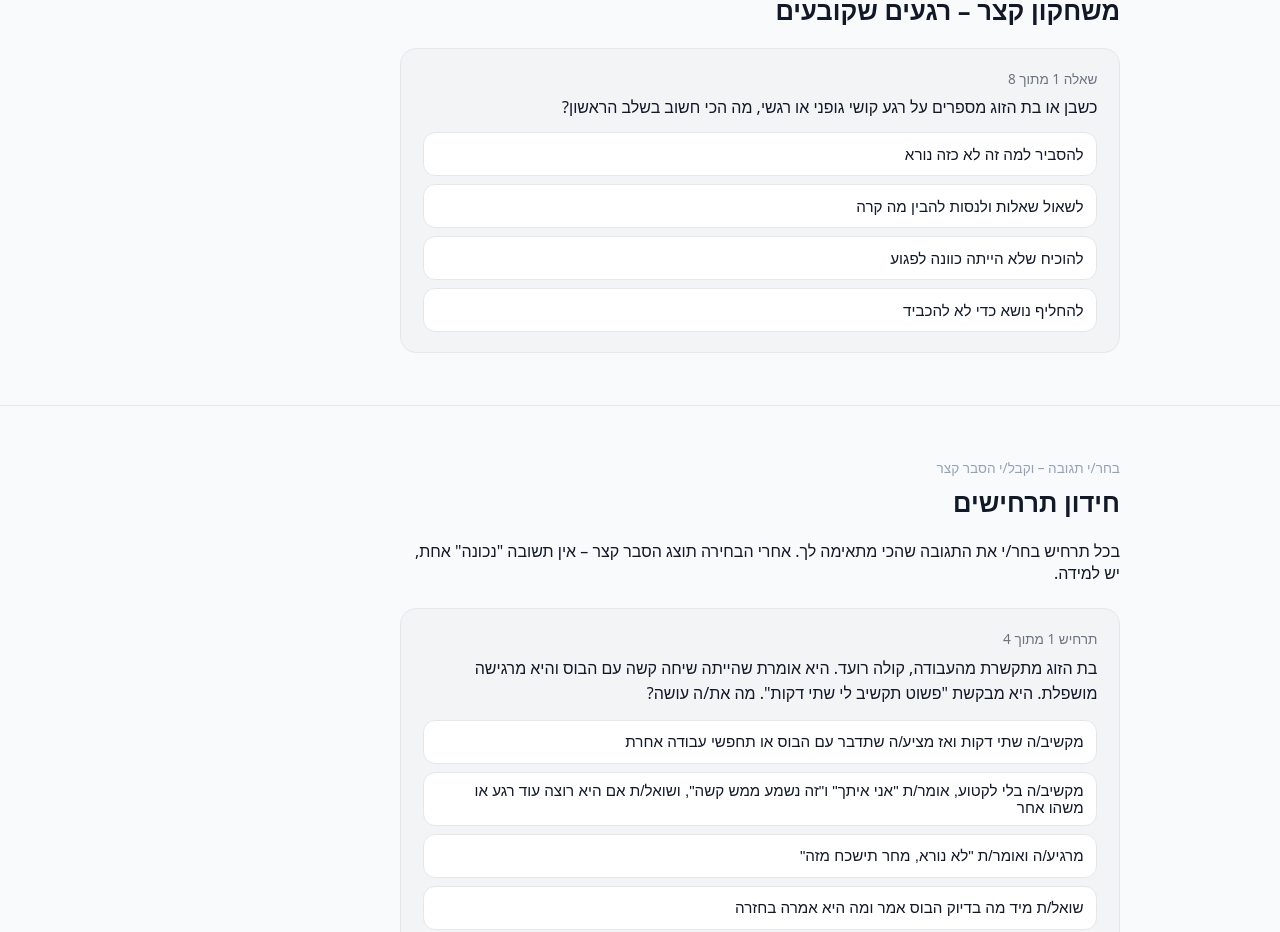
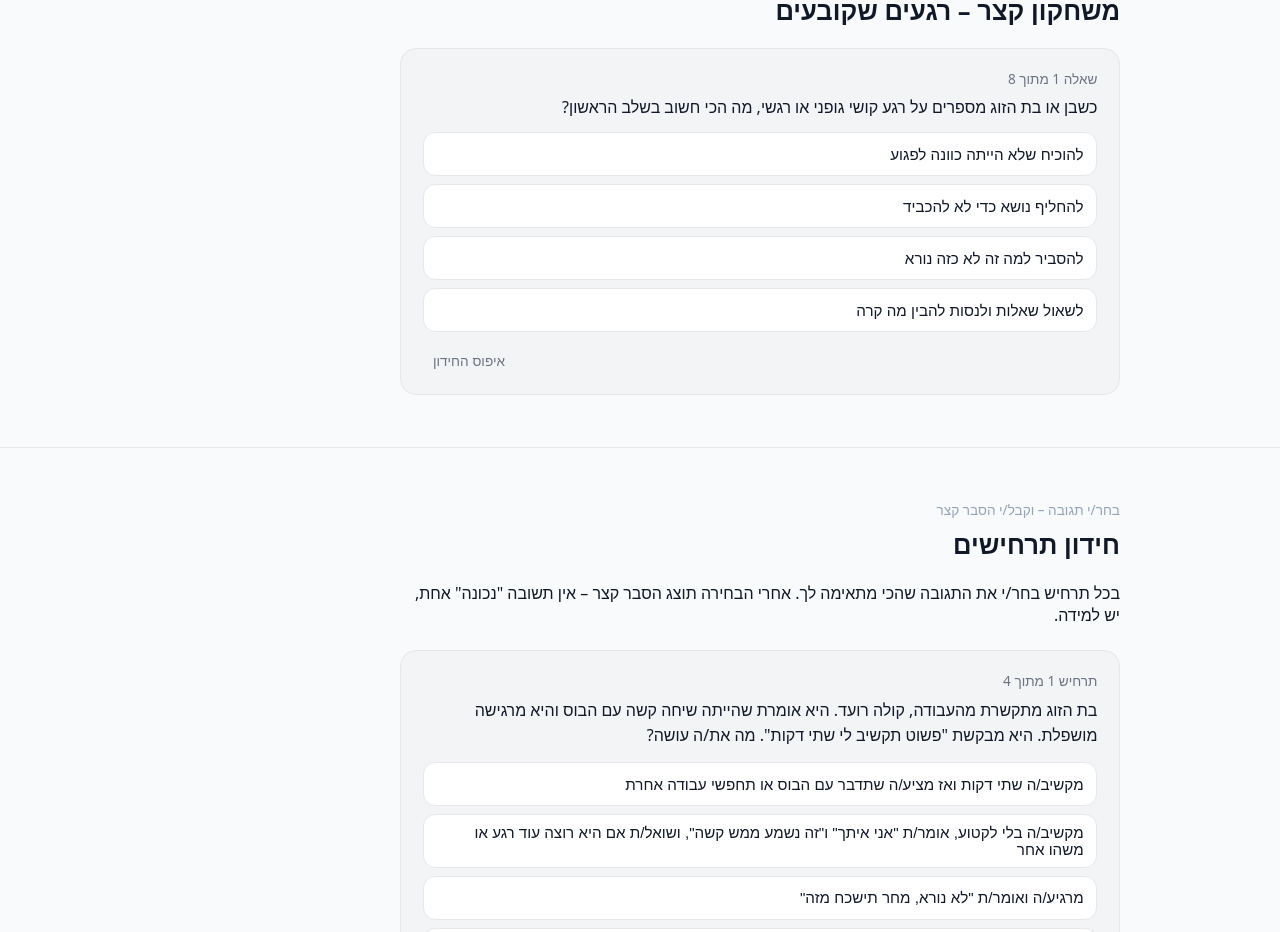
Before and after one commit to Michael2001papis/Basic-Understanding-Life, a React (Vite) app: page / in a window 1280 px wide. Shown: the part 5700-6632 px from the top of the page. Built offline with nearby package versions, Linux system fonts and the light colour scheme.

Commit message:
01.02.03 V - תיקון באגים + כללים ספציפים + חידון + כפתורי עזר

```diff
--- a/src/components/sections/QuizSection.tsx
+++ b/src/components/sections/QuizSection.tsx
@@ -1,5 +1,15 @@
-import { useEffect, useRef, useState } from 'react'
+import { useEffect, useMemo, useRef, useState } from 'react'
 import { SectionWrapper } from '../shared/SectionWrapper'
+
+/** Fisher-Yates shuffle – מחזיר עותק מעורבב בלי לשנות את המערך המקורי */
+function shuffle<T>(array: T[]): T[] {
+  const out = [...array]
+  for (let i = out.length - 1; i > 0; i--) {
+    const j = Math.floor(Math.random() * (i + 1));
+    [out[i], out[j]] = [out[j], out[i]]
+  }
+  return out
+}
 
 type Option = {
   id: string
@@ -304,6 +314,16 @@ function buildEmailBody(answers: Record<string, string>, openAnswer: string, sta
 }
 
 export function QuizSection() {
+  const [shuffleKey, setShuffleKey] = useState(0)
+  const shuffledQuestions = useMemo(
+    () =>
+      questions.map((q) => ({
+        ...q,
+        options: shuffle([...q.options]),
+      })),
+    [shuffleKey],
+  )
+
   const [currentIndex, setCurrentIndex] = useState(0)
   const [finished, setFinished] = useState(false)
   const [answers, setAnswers] = useState<Record<string, string>>({})
@@ -354,7 +374,7 @@ export function QuizSection() {
     window.localStorage.setItem(STORAGE_KEY, JSON.stringify(state))
   }, [currentIndex, finished, answers, openAnswer])
 
-  const current = questions[currentIndex]
+  const current = shuffledQuestions[currentIndex]
 
   const handleSelect = (questionId: string, option: Option) => {
     if (quizStartTimeRef.current === null) quizStartTimeRef.current = Date.now()
@@ -372,6 +392,25 @@ export function QuizSection() {
     } else {
       setCurrentIndex((prev) => prev + 1)
     }
+  }
+
+  const handleBackToPrevious = () => {
+    setShowExplanation(null)
+    setLastSelectedOption(null)
+    setCurrentIndex((prev) => Math.max(0, prev - 1))
+  }
+
+  const handleResetQuiz = () => {
+    window.localStorage.removeItem(STORAGE_KEY)
+    quizStartTimeRef.current = null
+    setCurrentIndex(0)
+    setFinished(false)
+    setAnswers({})
+    setOpenAnswer('')
+    setShowExplanation(null)
+    setLastSelectedOption(null)
+    setEmailThankYou(false)
+    setShuffleKey((k) => k + 1)
   }
 
   const handleSendEmail = () => {
@@ -409,6 +448,24 @@ export function QuizSection() {
               </button>
             ))}
           </div>
+          <div className="quiz-nav-actions">
+            {currentIndex > 0 && (
+              <button
+                type="button"
+                className="secondary-cta quiz-back-button"
+                onClick={handleBackToPrevious}
+              >
+                ← חזרה לשאלה קודמת
+              </button>
+            )}
+            <button
+              type="button"
+              className="quiz-reset-button"
+              onClick={handleResetQuiz}
+            >
+              איפוס החידון
+            </button>
+          </div>
         </div>
       )}
 
@@ -416,6 +473,16 @@ export function QuizSection() {
         <div className="quiz-card quiz-explanation-card">
           <p className="quiz-explanation-label">הסבר קצר:</p>
           <p className="quiz-explanation-text">{lastSelectedOption.explanation}</p>
+          <div className="quiz-explanation-actions">
+            {currentIndex > 0 && (
+              <button
+                type="button"
+                className="secondary-cta quiz-back-button"
+                onClick={handleBackToPrevious}
+              >
+                ← חזרה לשאלה קודמת
+              </button>
+            )}
             <button
               type="button"
               className="primary-cta quiz-next-button"
@@ -423,6 +490,7 @@ export function QuizSection() {
             >
               {currentIndex === questions.length - 1 ? 'לסיום החידון' : 'השאלה הבאה →'}
             </button>
+          </div>
         </div>
       )}
 
@@ -465,6 +533,13 @@ export function QuizSection() {
               >
                 {emailThankYou ? 'תודה ששיתפת!' : 'שלח/י תוצאות למייל'}
               </button>
+              <button
+                type="button"
+                className="quiz-reset-button"
+                onClick={handleResetQuiz}
+              >
+                איפוס החידון
+              </button>
             </div>
             {emailThankYou && (
               <p className="quiz-thank-you-msg">
--- a/src/main.tsx
+++ b/src/main.tsx
@@ -3,6 +3,12 @@ import React from 'react'
 import ReactDOM from 'react-dom/client'
 import { App } from './App'
 import './styles/global.css'
+
+// תיעוד בהפעלה – הפרדה ברורה בקונסול
+const CONSOLE_SEP = '────────────────────────────────────────'
+console.log(
+  `\n${CONSOLE_SEP}\n  להיות שם באמת – נוכחות ברגעים קשים\n  Basic-Understanding-Life\n${CONSOLE_SEP}\n  Built by Michael Papismedov – MP\n${CONSOLE_SEP}\n`,
+)
 
 const rootElement = document.getElementById('app') as HTMLElement | null
 
--- a/src/styles/global.css
+++ b/src/styles/global.css
@@ -507,6 +507,43 @@ h3 {
   margin-top: 0.5rem;
 }
 
+.quiz-nav-actions {
+  display: flex;
+  flex-wrap: wrap;
+  gap: 0.5rem;
+  align-items: center;
+  margin-top: 1rem;
+}
+
+.quiz-explanation-actions {
+  display: flex;
+  flex-wrap: wrap;
+  gap: 0.5rem;
+  align-items: center;
+  margin-top: 1rem;
+}
+
+.quiz-back-button {
+  margin-top: 0;
+}
+
+.quiz-reset-button {
+  margin-inline-start: auto;
+  padding: 0.35rem 0.65rem;
+  font-size: 0.85rem;
+  border: none;
+  border-radius: 999px;
+  background: transparent;
+  color: var(--text-muted);
+  cursor: pointer;
+  transition: color 0.2s ease, background 0.2s ease;
+}
+
+.quiz-reset-button:hover {
+  color: var(--text);
+  background: rgba(148, 163, 184, 0.15);
+}
+
 .quiz-thank-you-msg {
   margin-top: 0.5rem;
   font-size: 0.9rem;
```
Also changed, not shown: 3 other files (tests, documents, lock files or other folders). Lines whose indentation alone changed are shown as unchanged.
